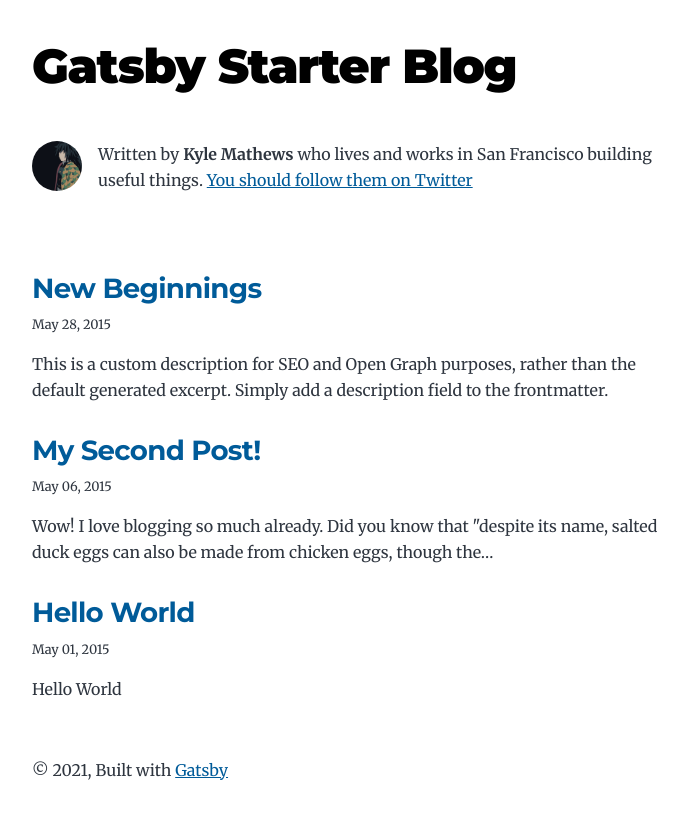
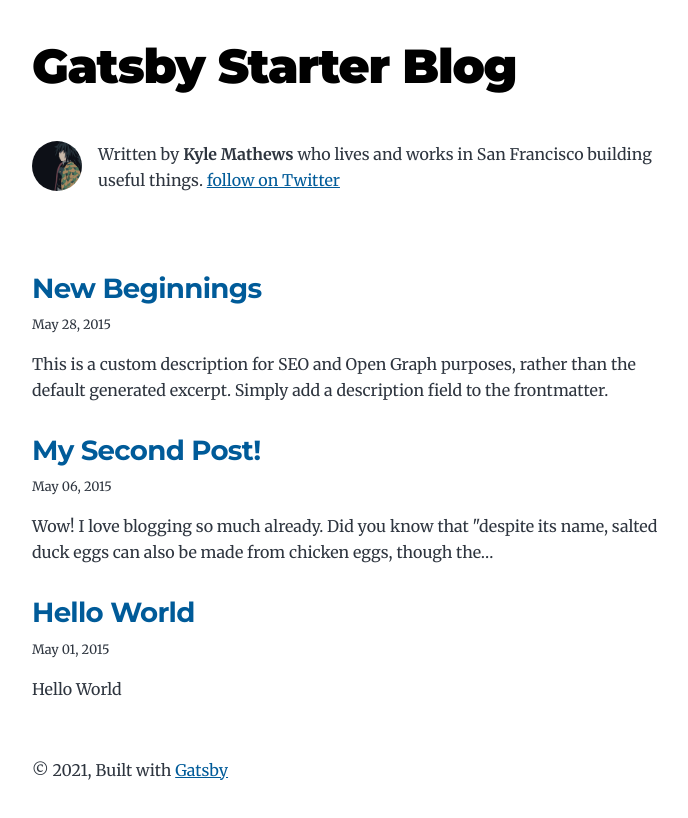
Before and after one commit to Vishal-Sony/mygatporoject, a Gatsby site: page / in a window 1280 px wide. Shown: the whole page, without its empty margins (292-980 px from the left). Built offline with nearby package versions, Linux system fonts and the light colour scheme; Gatsby itself is replaced by a stand-in of ours.

Commit message:
Update bio.js

```diff
--- a/src/components/bio.js
+++ b/src/components/bio.js
@@ -47,7 +47,7 @@ const Bio = () => {
           Written by <strong>{author.name}</strong> {author?.summary || null}
           {` `}
           <a href={`https://twitter.com/${social?.twitter || ``}`}>
-            You should follow them on Twitter
+            follow on Twitter
           </a>
         </p>
       )}
```
